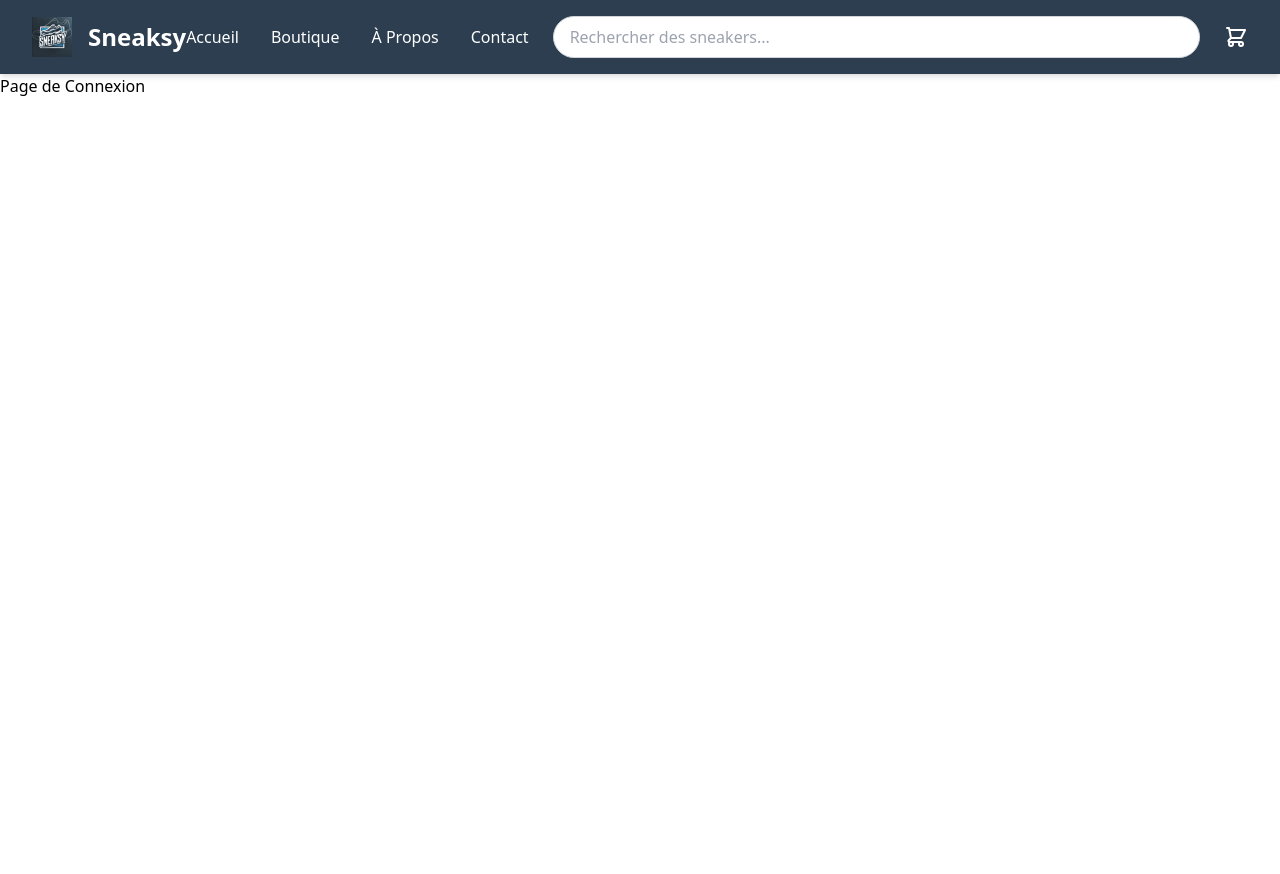
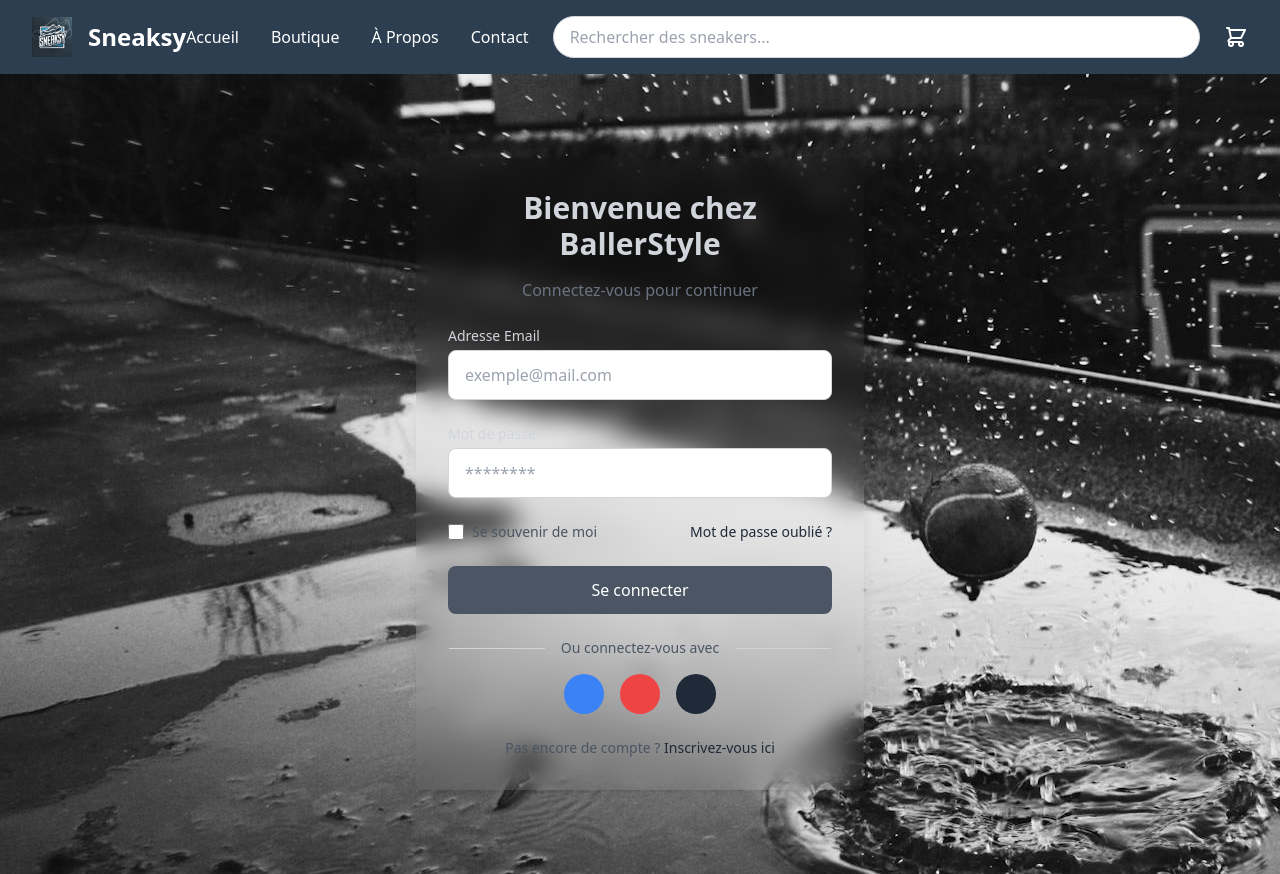
Before and after one commit to Nehemie-KM/Sneakers, a React (Vite) app in the folder Sneakers/: page /login in a window 1280 px wide. Before the commit the page ends 800 px from the top, so only its background shows below. Built offline with nearby package versions, Linux system fonts and the light colour scheme.

Commit message:
update: login

```diff
--- a/Sneakers/package.json
+++ b/Sneakers/package.json
@@ -10,6 +10,7 @@
     "preview": "vite preview"
   },
   "dependencies": {
+    "@fortawesome/react-fontawesome": "^0.2.2",
     "@heroicons/react": "^1.0.6",
     "react": "^18.3.1",
     "react-dom": "^18.3.1",
--- a/Sneakers/src/pages/Login.jsx
+++ b/Sneakers/src/pages/Login.jsx
@@ -1,11 +1,79 @@
 import React from 'react';
 
-const Login = () => {
+function Login() {
   return (
-    <div>
-      <h1>Page de Connexion</h1>
+    <div className="min-h-screen flex items-center justify-center bg-[url('/fond_login.jpg')] ">
+      <div className="w-full max-w-md bg-transparent backdrop-blur-md rounded-lg shadow-lg p-8">
+        <h2 className="text-3xl font-bold text-gray-300 text-center mb-4">Bienvenue chez BallerStyle</h2>
+        <p className="text-gray-500 text-center mb-6">Connectez-vous pour continuer</p>
+
+        <form className="space-y-6">
+          {/* Email Field */}
+          <div>
+            <label htmlFor="email" className="block text-sm font-medium text-gray-300">Adresse Email</label>
+            <input
+              id="email"
+              type="email"
+              required
+              placeholder="exemple@mail.com"
+              className="mt-1 block w-full px-4 py-3 border border-gray-300 rounded-lg text-gray-700 focus:ring-purple-500 focus:border-purple-500"
+            />
+          </div>
+
+          {/* Password Field */}
+          <div>
+            <label htmlFor="password" className="block text-sm font-medium text-gray-300">Mot de passe</label>
+            <input
+              id="password"
+              type="password"
+              required
+              placeholder="********"
+              className="mt-1 block w-full px-4 py-3 border border-gray-300 rounded-lg text-gray-700 focus:ring-purple-500 focus:border-purple-500"
+            />
+          </div>
+          {/* Remember Me + Forgot Password */}
+          <div className="flex items-center justify-between">
+            <label className="flex items-center">
+              <input type="checkbox" className="h-4 w-4 text-purple-600 focus:ring-purple-500 border-gray-300 rounded" />
+              <span className="ml-2 text-sm text-gray-600">Se souvenir de moi</span>
+            </label>
+            <a href="#" className="text-sm text-gray-800 hover:underline">Mot de passe oublié ?</a>
+          </div>
+
+          {/* Login Button */}
+          <button
+            type="submit"
+            className="w-full bg-gray-600 text-white py-3 rounded-lg font-medium hover:bg-gray-700 focus:outline-none focus:ring-4 focus:ring-purple-500 focus:ring-opacity-50 transition-all"
+          >
+            Se connecter
+          </button>
+        </form>
+
+        {/* Divider and Social Login */}
+        <div className="mt-6 flex items-center justify-center space-x-4">
+          <span className="w-1/4 border-t border-gray-300"></span>
+          <span className="text-sm text-gray-600">Ou connectez-vous avec</span>
+          <span className="w-1/4 border-t border-gray-300"></span>
+        </div>
+        <div className="flex justify-center mt-4 space-x-4">
+          <button className="w-10 h-10 rounded-full bg-blue-500 text-white flex items-center justify-center hover:bg-blue-600">
+            <i className="fab fa-facebook-f"></i>
+          </button>
+          <button className="w-10 h-10 rounded-full bg-red-500 text-white flex items-center justify-center hover:bg-red-600">
+            <i className="fab fa-google"></i>
+          </button>
+          <button className="w-10 h-10 rounded-full bg-gray-800 text-white flex items-center justify-center hover:bg-gray-900">
+            <i className="fab fa-apple"></i>
+          </button>
+        </div>
+
+        {/* Register Link */}
+        <p className="mt-6 text-center text-sm text-gray-600">
+          Pas encore de compte ? <a href="/register.jsx" className="text-gray-800 font-medium hover:underline">Inscrivez-vous ici</a>
+        </p>
+      </div>
     </div>
   );
-};
+}
 
 export default Login;
```
Also changed, not shown: Sneakers/public/fond_login.jpg (added), 1 other file (tests, documents, lock files or other folders).
